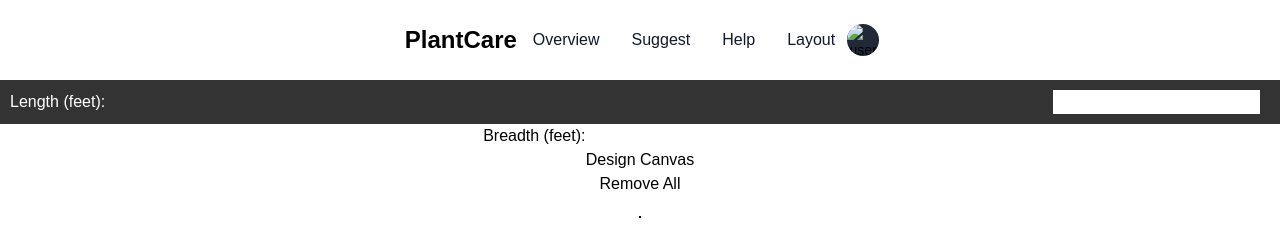
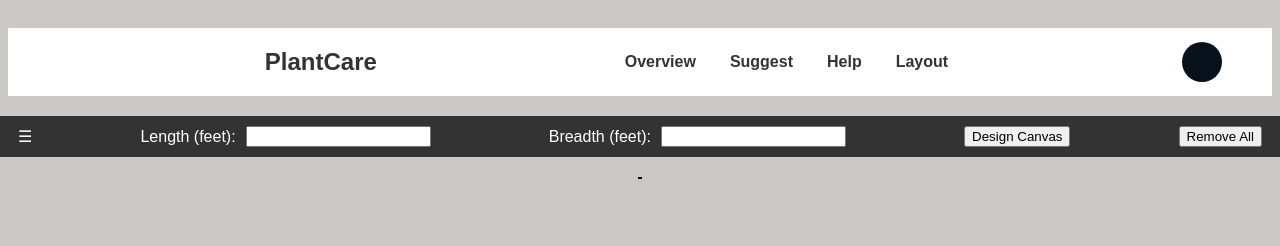
Before and after one commit to vaishnuht/dic, a website: page author/view/Suchen/suchen2 (2).html in a window 1280 px wide. Drawn offline with nearby package versions, Linux system fonts and the light colour scheme.

Commit message:
suchen done

```diff
--- a/author/view/Suchen/styles.css
+++ b/author/view/Suchen/styles.css
@@ -3,6 +3,7 @@ body {
     flex-direction: column;
     align-items: center;
     font-family: Arial, sans-serif;
+    background-color: #ccc8c8;
 }
 .top-navbar {
     display: flex;
@@ -157,3 +158,60 @@ body {
     margin-top: 20px;
     font-size: 16px;
 }
+
+
+nav {
+    width: 100%;
+    background-color: #ffffff;
+    /* box-shadow: 0 2px 4px rgba(0, 0, 0, 0.1); */
+    display: flex;
+    justify-content: space-between;
+    align-items: center;
+    align-content: center;
+    border:solid 20px #ccc8c8 ;
+}
+
+.logo {
+    font-size: 1.5em;
+    font-weight: bold;
+    color: #333;
+    margin-left: 20%;
+    padding: 20px 4px;
+}
+
+.nav-links {
+    display: flex;
+    list-style: none;
+    margin: 0;
+    padding: 0;
+}
+
+.nav-links li {
+    margin-left: 10px;
+    font-weight: bold;
+}
+
+.nav-links a {
+    text-decoration: none;
+    color: #333;
+    padding: 8px 12px;
+    border-radius: 4px;
+}
+
+.nav-links a:hover {
+    background-color: #e0e0e0;
+}
+
+.profile-icon {
+    width: 40px;
+    height: 40px;
+    border-radius: 50%;
+    background-color: #07111c; /* Example color */
+    display: flex;
+    justify-content: center;
+    align-items: center;
+    color: white;
+    margin-right: 50px;
+    /* font-weight: bold; */
+    cursor: pointer;
+}
--- a/author/view/Suchen/suchen2 (2).html
+++ b/author/view/Suchen/suchen2 (2).html
@@ -7,67 +7,24 @@
     <title>Design Blueprint with Image Manipulation</title>
     <link rel="stylesheet" href="https://cdnjs.cloudflare.com/ajax/libs/font-awesome/4.7.0/css/font-awesome.min.css">
     <link rel="stylesheet" href="styles.css">
-    <script src="https://cdn.tailwindcss.com"></script>
 
 </head>
 
 <body>
-    <nav class="bg-white border-gray-200 dark:bg-gray-900">
-        <div class="max-w-screen-xl flex flex-wrap items-center justify-between mx-2 p-2">
-        <a href="#" class="flex items-center space-x-3 p-4 rtl:space-x-reverse">
-            <!-- <img src="https://flowbite.com/docs/images/logo.svg" class="h-8" alt="Flowbite Logo" /> -->
-            <span class="self-center text-2xl font-semibold whitespace-nowrap dark:text-white">PlantCare </span>
-        </a>
-        <div class="flex items-center md:order-2 space-x-3 md:space-x-0 m-3 rtl:space-x-reverse">
-            <button type="button" class="flex text-sm bg-gray-800 rounded-full md:me-0 focus:ring-4 focus:ring-gray-300 dark:focus:ring-gray-600" id="user-menu-button" aria-expanded="false" data-dropdown-toggle="user-dropdown" data-dropdown-placement="bottom">
-              <span class="sr-only">Open user menu</span>
-              <img class="w-8 h-8 rounded-full" src="/docs/images/people/profile-picture-3.jpg" alt="user photo">
-            </button>
-            <!-- Dropdown menu -->
-            <div class="z-50 hidden my-4 text-base list-none bg-white divide-y divide-gray-100 rounded-lg shadow-sm dark:bg-gray-700 dark:divide-gray-600" id="user-dropdown">
-              <div class="px-4 py-3">
-                <span class="block text-sm text-gray-900 dark:text-white">Bonnie Green</span>
-                <span class="block text-sm  text-gray-500 truncate dark:text-gray-400">name@flowbite.com</span>
-              </div>
-              <ul class="py-2" aria-labelledby="user-menu-button">
-                  <li>
-                  <a href="#" class="block px-4 py-2 text-sm text-gray-700 hover:bg-gray-100 dark:hover:bg-gray-600 dark:text-gray-200 dark:hover:text-white">Settings</a>
-                </li>
-                <li>
-                  <a href="#" class="block px-4 py-2 text-sm text-gray-700 hover:bg-gray-100 dark:hover:bg-gray-600 dark:text-gray-200 dark:hover:text-white">Earnings</a>
-                </li>
-                <li>
-                  <a href="#" class="block px-4 py-2 text-sm text-gray-700 hover:bg-gray-100 dark:hover:bg-gray-600 dark:text-gray-200 dark:hover:text-white">Sign out</a>
-                </li>
-              </ul>
+    <nav>
+        <div class="logo">PlantCare</div>
+        <ul class="nav-links">
+            <li><a href="#">Overview</a></li>
+            <li><a href="#">Suggest</a></li>
+            <li><a href="#">Help</a></li>
+            <li><a href="#">Layout</a></li>
+        </ul>
+        <div class="profile-icon">
             </div>
-            <button data-collapse-toggle="navbar-user" type="button" class="inline-flex items-center p-2 w-10 h-10 justify-center text-sm text-gray-500 rounded-lg md:hidden hover:bg-gray-100 focus:outline-none focus:ring-2 focus:ring-gray-200 dark:text-gray-400 dark:hover:bg-gray-700 dark:focus:ring-gray-600" aria-controls="navbar-user" aria-expanded="false">
-              <span class="sr-only">Open main menu</span>
-              <svg class="w-5 h-5" aria-hidden="true" xmlns="http://www.w3.org/2000/svg" fill="none" viewBox="0 0 17 14">
-                  <path stroke="currentColor" stroke-linecap="round" stroke-linejoin="round" stroke-width="2" d="M1 1h15M1 7h15M1 13h15"/>
-              </svg>
-          </button>
-        </div>
-        <div class="items-center justify-between hidden w-full md:flex md:w-auto md:order-1" id="navbar-user">
-          <ul class="flex flex-col font-medium p-4 md:p-0 mt-4 border border-gray-100 rounded-lg bg-gray-50 md:space-x-8 rtl:space-x-reverse md:flex-row md:mt-0 md:border-0 md:bg-white dark:bg-gray-800 md:dark:bg-gray-900 dark:border-gray-700">
-            <li>
-              <a href="../overview.html" class="block py-2 px-3 text-gray-900 rounded-sm hover:bg-gray-100 md:hover:bg-transparent md:hover:text-blue-700 md:p-0 dark:text-white md:dark:hover:text-blue-500 dark:hover:bg-gray-700 dark:hover:text-white md:dark:hover:bg-transparent dark:border-gray-700">Overview</a>
-            </li>
-            <li>
-              <a href="../suggest.html" class="block py-2 px-3 text-gray-900 rounded-sm hover:bg-gray-100 md:hover:bg-transparent md:hover:text-blue-700 md:p-0 dark:text-white md:dark:hover:text-blue-500 dark:hover:bg-gray-700 dark:hover:text-white md:dark:hover:bg-transparent dark:border-gray-700">Suggest</a>
-            </li>
-            <li>
-              <a href="../ai-chatBot-dashboard/index.html" class="block py-2 px-3 text-gray-900 rounded-sm hover:bg-gray-100 md:hover:bg-transparent md:hover:text-blue-700 md:p-0 dark:text-white md:dark:hover:text-blue-500 dark:hover:bg-gray-700 dark:hover:text-white md:dark:hover:bg-transparent dark:border-gray-700">Help</a>
-            </li>
-            <li>
-              <a href="#" class="block py-2 px-3 text-gray-900 rounded-sm hover:bg-gray-100 md:hover:bg-transparent md:hover:text-blue-700 md:p-0 dark:text-white md:dark:hover:text-blue-500 dark:hover:bg-gray-700 dark:hover:text-white md:dark:hover:bg-transparent dark:border-gray-700">Layout</a>
-            </li>
-          </ul>
-        </div>
-        </div>
-      </nav>
+    </nav>
     <div class="top-navbar">
-
+        <div class="menu-toggle" onclick="openNav()">☰</div>
+        <div>
             <label for="length">Length (feet):</label>
             <input type="number" id="length" min="0" required>
         </div>
```
